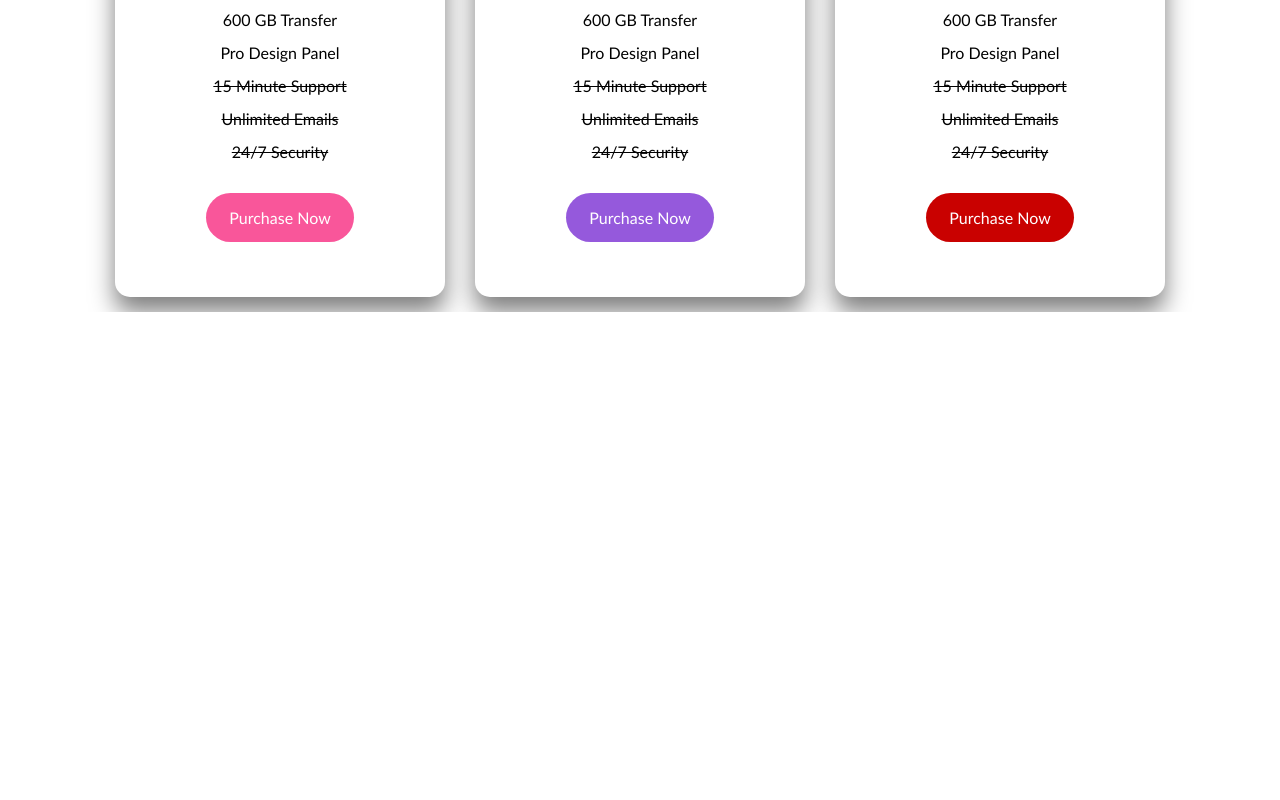
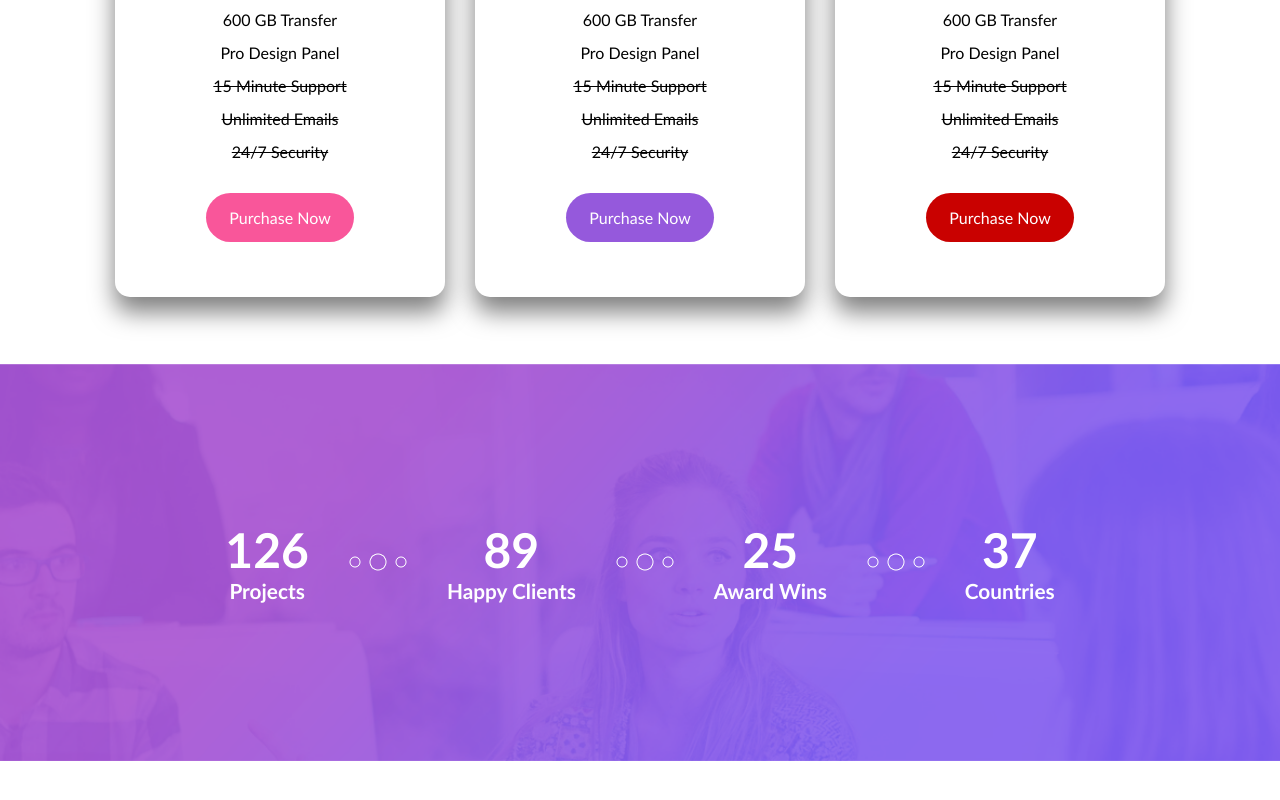
Before and after one commit to shafik720/Responsive-website-with-vanilla-html-css---2-, a plain HTML site: page index.html in a window 1280 px wide. Shown: the part 3541-4341 px from the top of the page. Before the commit the page ends 3853 px from the top, so only its background shows below. Drawn offline with Linux system fonts and the light colour scheme.

Commit message:
show case section done

```diff
--- a/index.html
+++ b/index.html
@@ -212,6 +212,32 @@
                 </div>
             </div>
         </section>
+        <!---------------------- Pricing Plan Section Ends Here  --------------------->
+
+        <!---------------------- Show Off Section Starts Here  --------------------->
+        <section class="show-section">
+            <div class="show-sections fixed-container">
+                <div class="show">
+                    <h2>126</h2>
+                    <h5>Projects</h5>
+                </div>
+                <img src="images/circle-dec.png" alt="">
+                <div class="show">
+                    <h2><span>89</span></h2>
+                    <h5>Happy Clients</h5>
+                </div>
+                <img src="images/circle-dec.png" alt="">
+                <div class="show">
+                    <h2>25</h2>
+                    <h5>Award Wins</h5>
+                </div>
+                <img src="images/circle-dec.png" alt="">
+                <div class="show">
+                    <h2>37</h2>
+                    <h5>Countries</h5>
+                </div>
+            </div>
+        </section>
     </main>
 </body>
 </html>
--- a/style.css
+++ b/style.css
@@ -320,9 +320,44 @@ pricing-plan-section{
 .pricing-card del{
     margin: 7px;
 }
+/*---------------------------- Pricing Plan Section Ends here -----------------------------------*/
 
 
-
+/*---------------------------- Show Case Section starts here -----------------------------------*/
+.show-section{
+    background: url(images/fun-facts-bg.png);
+    min-height: 400px;
+    background-repeat: no-repeat;
+    background-size: cover;
+    background-position: center center;
+    display: flex;
+    justify-content: center;
+    align-items: center;
+    margin: 50px 0;
+}
+.show-sections{
+    display: flex;
+    justify-content: center;
+    align-items: center;
+    column-gap: 40px;
+}
+.show{
+    color: white;
+    display: flex;
+    justify-content: center;
+    align-items: center;
+    flex-direction: column;
+}
+.show h2{
+    font-size: 3em;
+    margin: 0;
+    padding: 0;
+}
+.show h5{
+    font-size: 1.3em;
+    margin: 0;
+    padding: 0;
+}
 
 
 
@@ -386,6 +421,15 @@ pricing-plan-section{
         text-align: center;
     }
 
+
+    .show-sections{
+        margin: 40px 0px;
+        display: flex;
+        justify-content: center;
+        align-items: center;
+        flex-direction: column;
+        row-gap: 40px;
+    }
 }
 
 
@@ -457,4 +501,13 @@ pricing-plan-section{
         text-align: center;
     }
 
+    .show-sections{
+        margin: 40px 0px;
+        display: flex;
+        justify-content: center;
+        align-items: center;
+        flex-direction: column;
+        row-gap: 40px;
+    }
+
 }
```
